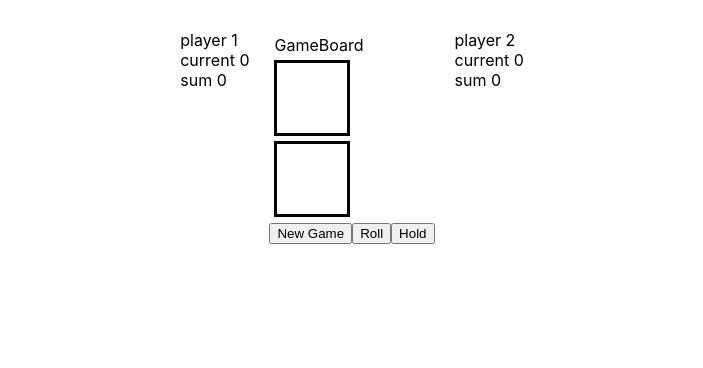
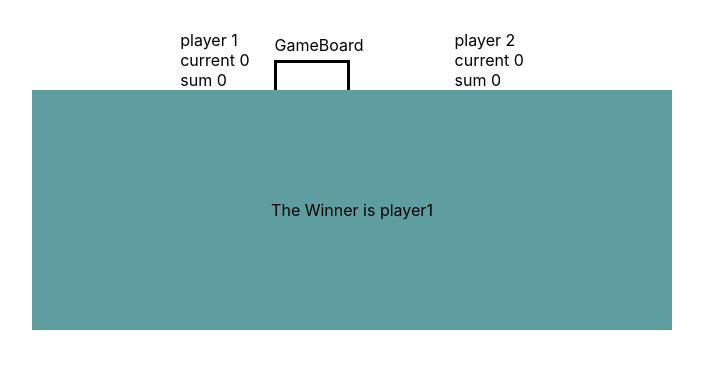
Before and after one commit to TamarCY/Appleseeds-Dice-Game-App, a React (Create React App) app: page / in a window 1280 px wide. Shown: the top 368 px of the page, without its empty margins (288-991 px from the left). Built offline with nearby package versions, Linux system fonts and the light colour scheme.

Commit message:
static geme over message

```diff
--- /dev/null
+++ b/src/Components/GameOverMessage/GameOverMessage.css
@@ -0,0 +1,14 @@
+.GameOverMessage{
+    height: 30vh;
+    width: 50vw;
+    position: absolute;
+    top: 10%;
+    background-color: cadetblue;
+    display: flex;
+    align-items: center;
+    justify-content: center;
+}
+
+.GameOverMessage-hide{
+    display: block;
+}
--- /dev/null
+++ b/src/Components/GameOverMessage/GameOverMessage.jsx
@@ -0,0 +1,12 @@
+import './GameOverMessage.css'
+
+
+function GameOverMessage (props) {
+    return (
+        <div className={props.displayMessage && "GameOverMessage"}>
+            The Winner is {props.winner}
+        </div>
+    )
+}
+
+export default GameOverMessage
--- a/src/Pages/GameApp/GameApp.jsx
+++ b/src/Pages/GameApp/GameApp.jsx
@@ -1,4 +1,5 @@
 import react from "react";
+import GameOverMessage from "../../Components/GameOverMessage/GameOverMessage";
 import GameBoard from "../../Components/Player/GameBoard/GameBoard";
 import Player from "../../Components/Player/Player/Player";
 import "./GameApp.css"
@@ -165,6 +166,8 @@ class GameApp extends react.Component {
                 <Player playerData={this.state.players.player1} />
                 <GameBoard callBack={this.callBackFunctions} dices={this.state.dices} />
                 <Player playerData={this.state.players.player2} />
+                <GameOverMessage winner={this.state.activePlayer} displayMessage={true}/>
+
             </div>
         )
     }
```
